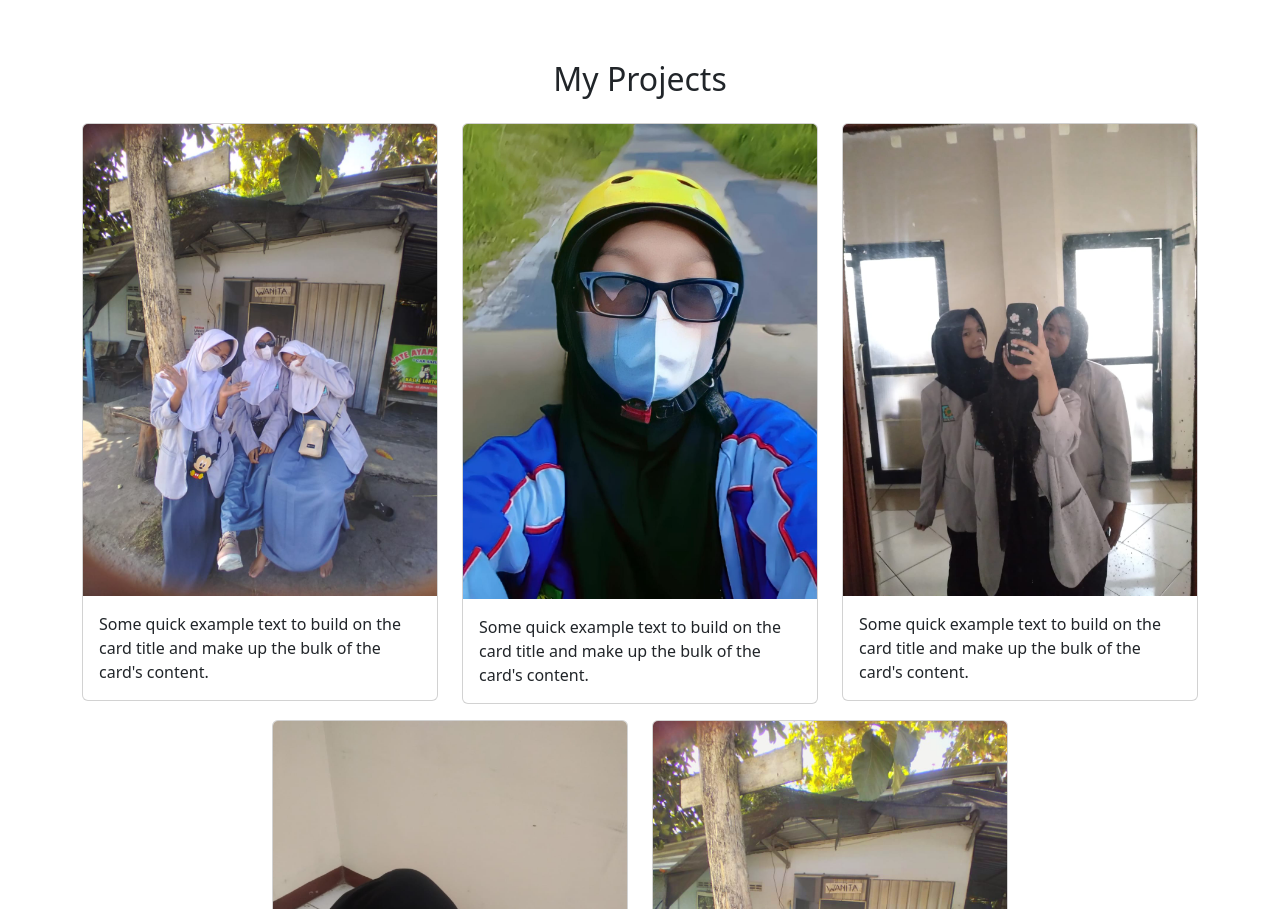
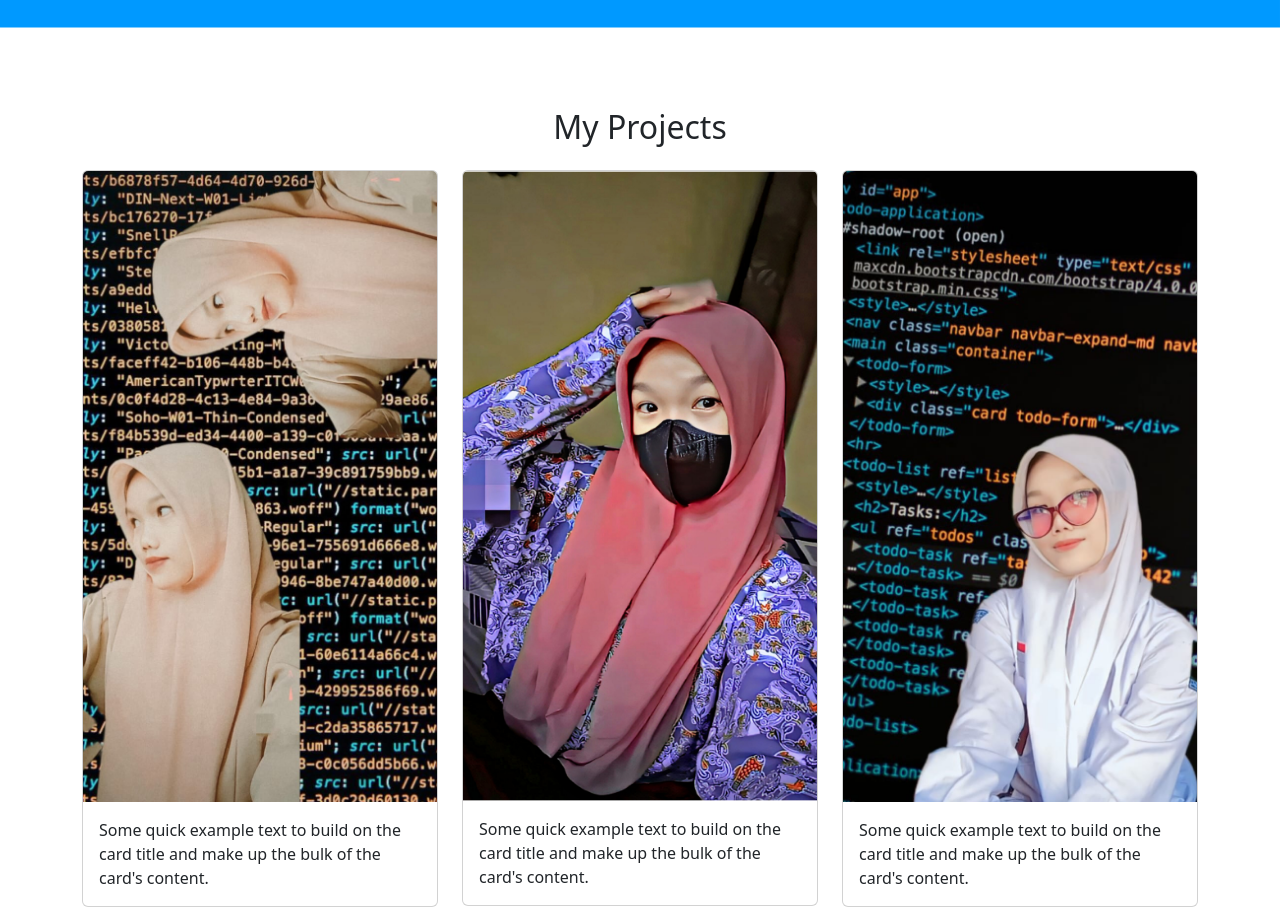
Before and after one commit to sitinurhapipatun2006/sitinurhapipatun2006.github.io, a plain HTML site: page index.html in a window 1280 px wide. Shown: the part 1660-2569 px from the top of the page. Drawn offline with nearby package versions, Linux system fonts and the light colour scheme.

Commit message:
Update index.html

```diff
--- a/index.html
+++ b/index.html
@@ -44,7 +44,7 @@
 <!--akhir navbar-->
 <!--jumbotron-->
 <section class="jumbotron text-center">
-  <img src="img/profilsiti.jpeg" alt="Siti Nur" width="200" class="rounded-circle img-thumbnail">
+  <img src="img/ppsiti.jpeg" alt="Siti Nur" width="200" class="rounded-circle img-thumbnail">
 
   <h1 class="display-4">SITI NUR</h1>
   <p class="lead">Student |programmer content creator
@@ -84,7 +84,7 @@ Saya percaya bahwa pemrograman bukan hanya tentang menulis kode, tetapi juga ten
 	<div class="row justify-content-center">
   <div class="col-md-4 mb-3">
   <div class="card">
-  <img src="img/1siti.jpeg" class="card-img-top" alt="Projects1">
+  <img src="img/siti11.jpeg" class="card-img-top" alt="Projects1">
   <div class="card-body">
     <p class="card-text">Some quick example text to build on the card title and make up the bulk of the card's content.</p>
   </div>
@@ -92,7 +92,7 @@ Saya percaya bahwa pemrograman bukan hanya tentang menulis kode, tetapi juga ten
 </div>
 <div class="col-md-4 mb-3">
   <div class="card">
-  <img src="img/2siti.jpeg" class="card-img-top" alt="Projects2">
+  <img src="img/siti22.jpeg" class="card-img-top" alt="Projects2">
   <div class="card-body">
     <p class="card-text">Some quick example text to build on the card title and make up the bulk of the card's content.</p>
   </div>
@@ -100,7 +100,7 @@ Saya percaya bahwa pemrograman bukan hanya tentang menulis kode, tetapi juga ten
 </div>
 <div class="col-md-4 mb-3">
   <div class="card">
-  <img src="img/3siti.jpeg" class="card-img-top" alt="Projects3">
+  <img src="img/siti33.jpeg" class="card-img-top" alt="Projects3">
   <div class="card-body">
     <p class="card-text">Some quick example text to build on the card title and make up the bulk of the card's content.</p>
   </div>
```
